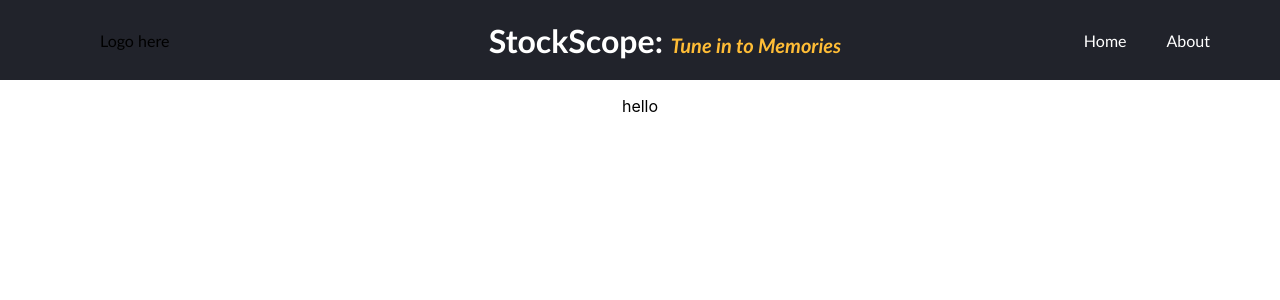
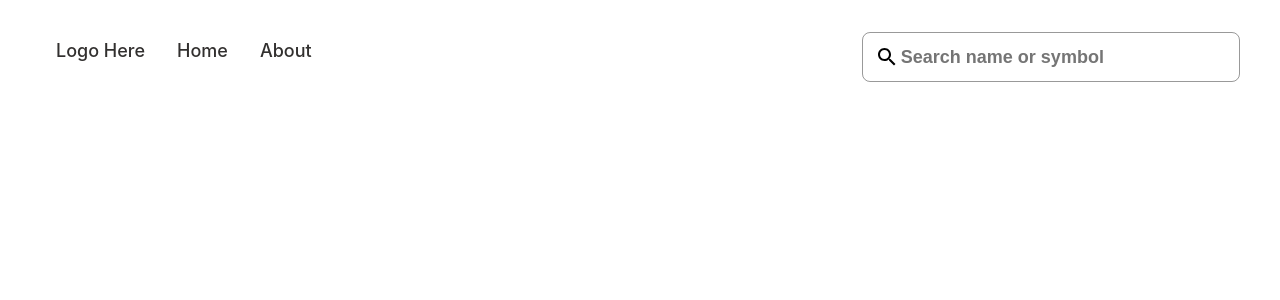
Before and after one commit to benjaminwang42/StockScope, a React (Create React App) app in the folder client/: page / in a window 1280 px wide. Shown: the top 300 px of the page. Built offline with nearby package versions, Linux system fonts and the light colour scheme.

Commit message:
Add navigation bar

```diff
--- a/client/src/App.js
+++ b/client/src/App.js
@@ -2,6 +2,11 @@ import Home from "./Pages/Home.js";
 import Navbar from "./Components/Navbar.js";
 import { BrowserRouter as Router, Route, Routes } from "react-router-dom";
 import "./App.css";
+import "./Styles/App.css";
+import "@fontsource/roboto/300.css";
+import "@fontsource/roboto/400.css";
+import "@fontsource/roboto/500.css";
+import "@fontsource/roboto/700.css";
 
 function App() {
   return (
--- a/client/src/Components/Navbar.js
+++ b/client/src/Components/Navbar.js
@@ -1,19 +1,27 @@
 import React, { useState } from "react";
 import { Link } from "react-router-dom";
 import "../Styles/Navbar.css";
+import SearchIcon from "@mui/icons-material/Search";
 
 function Navbar() {
   return (
     <div className="navbar">
-      <div className="leftSide">Logo here</div>
-      <div className="middle">
-        <h1>
-          StockScope: <span class="tagline">Tune in to Memories</span>
-        </h1>
+      <div className="menu">
+        <Link to="/" class="btn">
+          Logo Here
+        </Link>
+        <div class="menu-items">
+          <Link to="/" class="btn">
+            Home
+          </Link>
+          <Link to="/about" class="btn">
+            About
+          </Link>
+        </div>
       </div>
-      <div className="rightSide">
-        <Link to="/">Home</Link>
-        <Link to="/about">About</Link>
+      <div className="search-bar">
+        <SearchIcon></SearchIcon>
+        <input type="text" placeholder="Search name or symbol"></input>
       </div>
     </div>
   );
--- a/client/src/Pages/Home.js
+++ b/client/src/Pages/Home.js
@@ -1,7 +1,13 @@
 import React from "react";
+import "../Styles/Home.css";
 
 function Home() {
-  return <p>hello</p>;
+  return (
+    <div class="home">
+      <div class="home-display"></div>
+      <div class="home-actions"></div>
+    </div>
+  );
 }
 
 export default Home;
--- /dev/null
+++ b/client/src/Styles/App.css
@@ -0,0 +1,15 @@
+@import url("https://fonts.googleapis.com/css2?family=PT+Sans:ital,wght@0,400;0,700;1,400;1,700&display=swap");
+
+.btn {
+  border: none;
+  text-decoration: none;
+  padding: 0.5rem 1rem;
+  color: rgb(50, 48, 47);
+  font-weight: 500;
+  font-size: 1.125rem;
+  /* font-family: "PT Sans", sans-serif; */
+  border-radius: 0.5rem;
+}
+.btn:hover {
+  background-color: #f2f2f2;
+}
--- a/client/src/Styles/Navbar.css
+++ b/client/src/Styles/Navbar.css
@@ -1,97 +1,42 @@
-@import url("https://fonts.googleapis.com/css2?family=Lexend:wght@400;500;600;700&display=swap");
-
 .navbar {
-  width: 100%;
-  height: 10vh;
-  background-color: #21232b;
   display: flex;
-  justify-content: space-between;
-  align-items: center;
-  font-family: "Gill Sans", "Gill Sans MT", Calibri, "Trebuchet MS", sans-serif;
+  padding: 2rem 2.5rem 1.5rem 2.5rem;
 }
 
-.navbar .leftSide {
-  flex: 1;
-  height: 100%;
+.menu {
+  display: flex;
+  flex: 1 1 70%;
+}
+
+.menu-items {
+  display: flex;
+}
+
+.search-bar {
   display: flex;
   align-items: center;
-  padding-left: 100px;
+  flex: 1 1 30%;
+  border: 0.0625rem solid rgb(0, 0, 0, 0.4);
+  border-radius: 0.5rem;
+  transition: border 0.3s ease-in-out;
+  padding: 0.75rem;
 }
 
-.navbar .leftSide img {
-  height: 8vh; /* Adjust the height to your preference */
+.search-bar:hover {
+  border: 0.0625rem solid rgb(0, 0, 0, 1);
 }
 
-.navbar .middle {
-  flex: 2; /* Adjust the flex value to your preference */
-  display: flex;
-  justify-content: center;
+.search-bar input {
+  border: none;
+  font-weight: 700;
+  font-size: 1.125rem;
 }
 
-.navbar .middle h1 {
-  color: white;
-  margin: 0;
+.search-bar input:focus {
+  outline: none;
 }
 
-.navbar .rightSide {
-  flex: 1;
-  height: 100%;
-  display: flex;
-  align-items: center;
-  justify-content: flex-end;
-  margin-right: 50px;
+#outlined-basic {
+  border: none;
+  outline: none;
 }
-
-.navbar a {
-  color: white;
-  text-decoration: none;
-  margin: 0 20px; /* Adjust the margin to your preference */
-}
-
-.navbar a:hover {
-  color: #ffffff;
-  border-color: #ffffff;
-  text-decoration: underline;
-}
-
-.navbar .rightSide .loginButton a {
-  color: white;
-  text-decoration: none;
-  padding: 10px 20px; /* Adjust the padding to your preference */
-  border: 1px solid white; /* Add a border to the button */
-  border-radius: 5px; /* Add border-radius for rounded corners */
-  transition: background-color 0.3s, color 0.3s; /* Add transition for smooth hover effect */
-}
-
-.navbar .rightSide .loginButton a:hover {
-  background-color: #ffffff;
-  color: #21232b; /* Change text color on hover */
-}
-
-@media only screen and (max-width: 900px) {
-  .navbar .rightSide a {
-    width: auto;
-  }
-
-  .navbar .leftSide {
-    padding-left: 10px;
-  }
-}
-
-@media only screen and (max-width: 600px) {
-  .navbar .rightSide a {
-    display: none;
-  }
-
-  .navbar .rightSide {
-    justify-content: flex-end;
-    padding-right: 10px;
-  }
-}
-
-.tagline {
-  font-size: 20px;
-  vertical-align: middle;
-  font-style: italic;
-  color: #ffbd36;
-}
```
Also changed, not shown: client/package.json (+7 -0 lines), client/src/Styles/Home.css (added), 1 other file (tests, documents, lock files or other folders).
